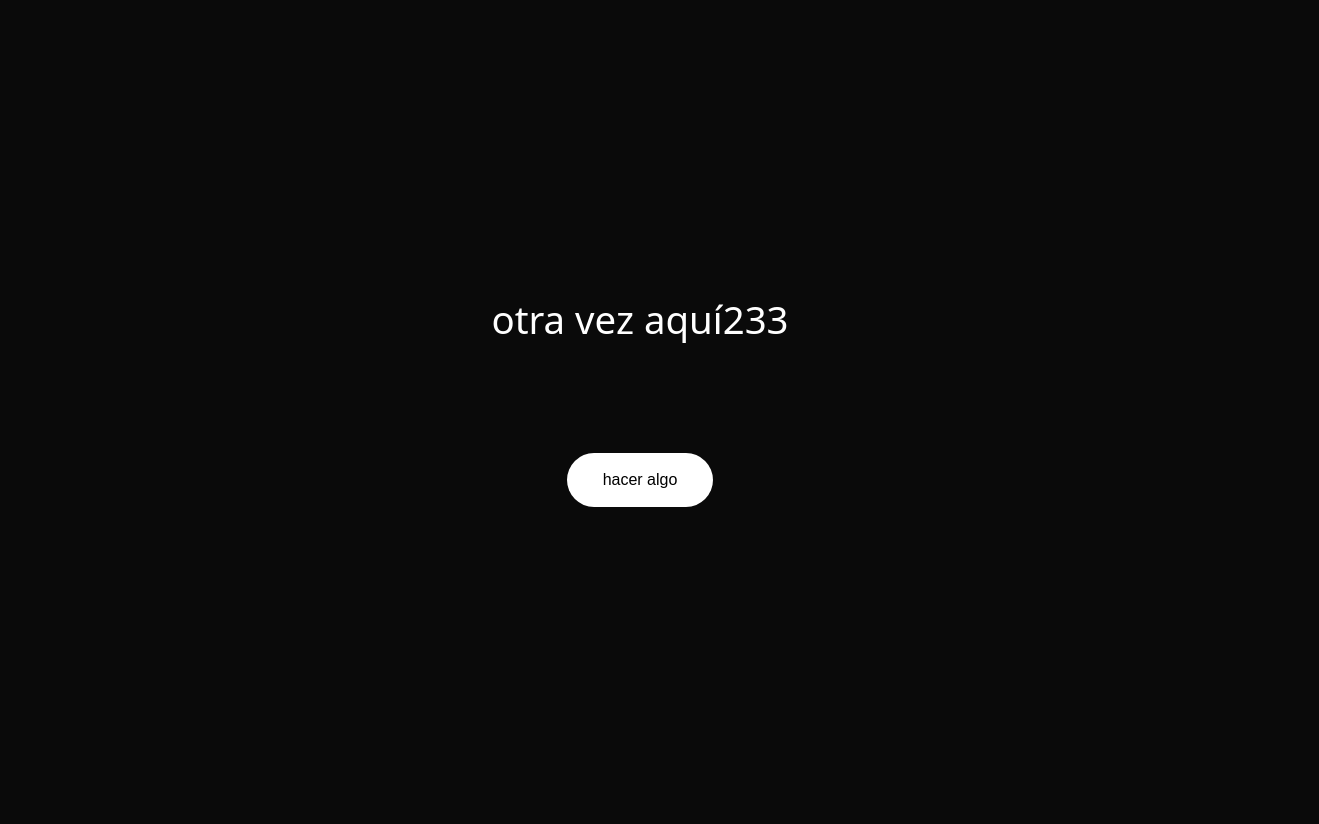
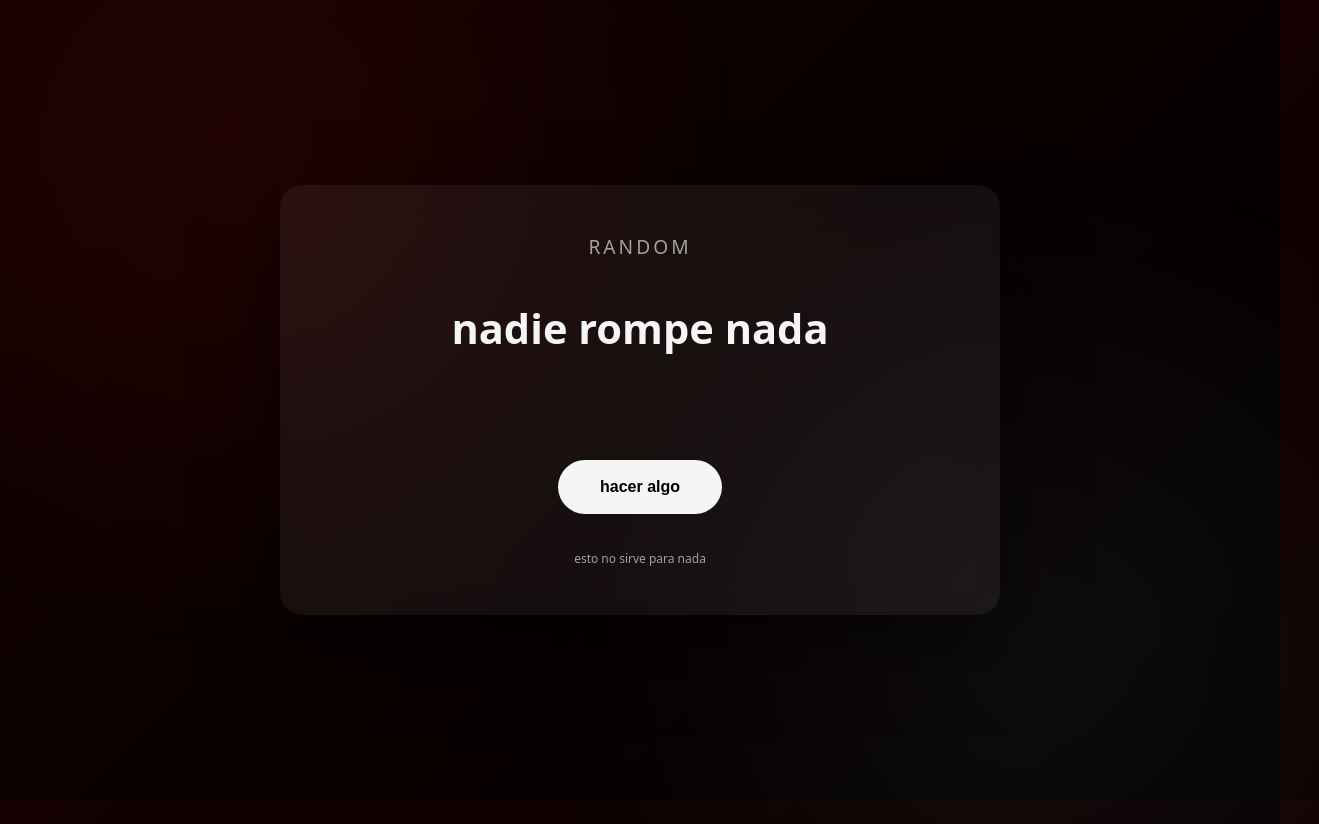
Before and after one commit to MAESTROGATO12/randomgenerator, a plain HTML site: page index.html in a window 1280 px wide. Both pictures are taken after a click on the button "hacer algo". Shown: the whole page, 1319 px wide, since content can reach past the window. Before the commit the page ends 800 px from the top, so only its background shows below. Drawn offline with Linux system fonts and the light colour scheme.

Commit message:
Update index.html

```diff
--- a/index.html
+++ b/index.html
@@ -1,12 +1,18 @@
-
-
 <!DOCTYPE html>
 <html lang="es">
 <head>
 <meta charset="UTF-8">
-<title>Random</title>
+<title>algo random</title>
 
 <style>
+:root {
+  --bg: #0b0b0d;
+  --card: rgba(255,255,255,0.06);
+  --text: #f5f5f5;
+  --muted: rgba(255,255,255,0.6);
+  --accent: #ff3b3b;
+}
+
 * {
   box-sizing: border-box;
 }
@@ -14,43 +20,96 @@
 body {
   margin: 0;
   height: 100vh;
-  background: #0a0a0a;
+  background: radial-gradient(circle at top, #15151a, var(--bg));
   display: flex;
   justify-content: center;
   align-items: center;
-  font-family: system-ui, sans-serif;
+  font-family: system-ui, -apple-system, BlinkMacSystemFont, sans-serif;
+  color: var(--text);
   overflow: hidden;
-  color: white;
+}
+
+.background {
+  position: absolute;
+  inset: 0;
+  background:
+    radial-gradient(circle at 20% 20%, rgba(255,59,59,0.08), transparent 40%),
+    radial-gradient(circle at 80% 80%, rgba(255,255,255,0.05), transparent 40%);
+  animation: floatBg 14s ease-in-out infinite alternate;
+  z-index: 0;
+}
+
+@keyframes floatBg {
+  from { transform: scale(1); }
+  to { transform: scale(1.1); }
 }
 
 .container {
+  position: relative;
+  z-index: 1;
+  background: var(--card);
+  backdrop-filter: blur(14px);
+  border-radius: 22px;
+  padding: 48px 44px;
+  max-width: 720px;
+  width: 90%;
   text-align: center;
-  max-width: 700px;
-  padding: 40px;
+  box-shadow: 0 30px 80px rgba(0,0,0,0.55);
+  animation: appear 1s ease forwards;
+}
+
+@keyframes appear {
+  from {
+    opacity: 0;
+    transform: translateY(30px);
+  }
+  to {
+    opacity: 1;
+    transform: translateY(0);
+  }
+}
+
+h1 {
+  margin: 0;
+  font-size: 1.2rem;
+  font-weight: 500;
+  letter-spacing: 3px;
+  text-transform: uppercase;
+  color: var(--muted);
 }
 
 #text {
-  font-size: 2.4rem;
-  margin-bottom: 40px;
+  margin: 40px 0;
+  font-size: 2.6rem;
+  font-weight: 600;
   min-height: 120px;
   transition: all .6s ease;
 }
 
 button {
-  padding: 18px 36px;
+  padding: 18px 42px;
+  border-radius: 40px;
+  border: none;
   font-size: 1rem;
-  border-radius: 30px;
-  border: none;
-  background: white;
-  color: black;
+  font-weight: 600;
   cursor: pointer;
-  transition: transform .2s ease, opacity .2s ease;
+  background: var(--text);
+  color: #000;
+  transition: transform .2s ease, box-shadow .2s ease, opacity .2s ease;
 }
 
 button:hover {
   transform: scale(1.05);
+  box-shadow: 0 10px 30px rgba(255,255,255,0.25);
 }
 
+footer {
+  margin-top: 36px;
+  font-size: .75rem;
+  color: var(--muted);
+}
+
+/* EFECTOS */
 .glitch {
   animation: glitch .4s infinite;
 }
@@ -79,85 +138,104 @@ button:hover {
 }
 
 .rotate {
-  transform: rotate(3deg);
+  transform: rotate(2deg);
 }
 </style>
 </head>
 
 <body>
 
+<div class="background"></div>
+
 <div class="container">
+  <h1>random</h1>
   <div id="text">pulsa el botón</div>
   <button onclick="doRandom()">hacer algo</button>
+  <footer>esto no sirve para nada</footer>
 </div>
 
 <script>
 const text = document.getElementById("text");
 
-/* 500 FRASES RANDOM */
-const phrases = [
-  "esto no sirve",
-  "otra vez aquí",
-  "no era este",
-  "vale",
-  "ok",
-  "sigue",
-  "¿por qué?",
-  "esto tampoco",
-  "meh",
-  "nada pasa",
-  "algo pasó",
-  "no mires atrás",
-  "sigue pulsando",
-  "no hay final",
-  "casi",
-  "ya basta",
-  "otra más",
-  "¿te aburres?",
-  "esto es random",
-  "no importa",
+const start = [
+  "esto",
+  "quizá",
+  "a veces",
+  "nadie",
+  "algo",
+  "nada",
+  "tal vez",
+  "seguramente",
+  "probablemente",
+  "definitivamente",
+  "aquí",
+  "otra vez"
 ];
 
-// duplicamos hasta ~500 sin relleno falso
-while (phrases.length < 500) {
-  phrases.push(
-    phrases[Math.floor(Math.random() * phrases.length)] +
-    Math.floor(Math.random() * 999)
-  );
-}
+const middle = [
+  "no significa",
+  "no importa",
+  "no tiene",
+  "carece de",
+  "rompe",
+  "ignora",
+  "evita",
+  "contradice",
+  "confirma",
+  "destruye",
+  "simula",
+  "finge"
+];
+
+const end = [
+  "nada",
+  "sentido",
+  "razón",
+  "un propósito",
+  "lo esperado",
+  "la lógica",
+  "todo",
+  "esto",
+  "lo que buscas",
+  "el final",
+  "algo real",
+  "una respuesta"
+];
 
 const backgrounds = [
-  "#0a0a0a",
-  "radial-gradient(circle at top, #1f1f1f, #000)",
-  "linear-gradient(135deg, #111, #222)",
-  "linear-gradient(135deg, #220000, #000)",
+  "radial-gradient(circle at top, #15151a, #0b0b0d)",
+  "linear-gradient(135deg, #140000, #000)",
+  "linear-gradient(135deg, #0e0e12, #000)",
   "radial-gradient(circle, #111, #000)",
+  "linear-gradient(135deg, #1a1a1a, #000)"
 ];
 
 const effects = ["", "glitch", "shake", "rotate"];
 
+function randomPhrase() {
+  return (
+    start[Math.floor(Math.random() * start.length)] + " " +
+    middle[Math.floor(Math.random() * middle.length)] + " " +
+    end[Math.floor(Math.random() * end.length)]
+  );
+}
+
 function doRandom() {
-  // frase
-  text.textContent = phrases[Math.floor(Math.random() * phrases.length)];
+  text.textContent = randomPhrase();
 
-  // fondo
   document.body.style.background =
     backgrounds[Math.floor(Math.random() * backgrounds.length)];
 
-  // limpiar efectos
   text.className = "";
 
-  // efecto random
   const effect = effects[Math.floor(Math.random() * effects.length)];
   if (effect) text.classList.add(effect);
 
-  // evento raro
   if (Math.random() < 0.05) {
     text.textContent = "no.";
     document.body.style.background = "#000";
   }
 
-  // fade ocasional
   if (Math.random() < 0.1) {
     text.classList.add("fade");
     setTimeout(() => text.classList.remove("fade"), 400);
```
